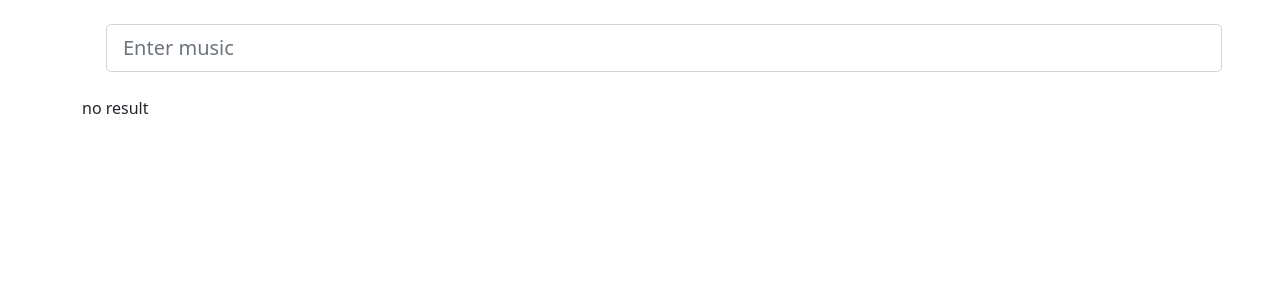
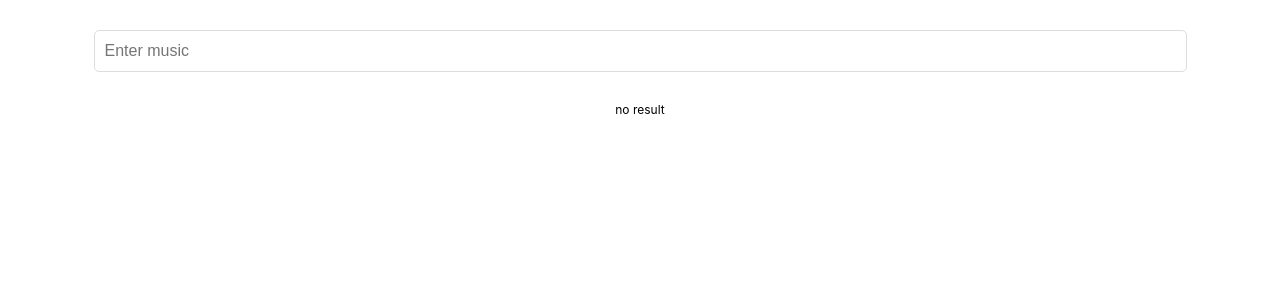
Before and after one commit to ghazalhafezi/searchLyric, a React (Create React App) app: page / in a window 1280 px wide. Shown: the top 300 px of the page. Built offline with nearby package versions, Linux system fonts and the light colour scheme.

Commit message:
set prettier and eslint config

```diff
--- a/package.json
+++ b/package.json
@@ -42,6 +42,7 @@
         "eslint": "^8.4.1",
         "eslint-config-prettier": "^8.3.0",
         "eslint-plugin-prettier": "^4.0.0",
-        "eslint-plugin-react": "^7.27.1"
+        "eslint-plugin-react": "^7.27.1",
+        "prettier": "^2.5.1"
     }
 }
--- a/src/App.css
+++ b/src/App.css
@@ -1,38 +1,4 @@
-.App {
-  text-align: center;
+body {
+    font-size: 12px;
+    margin: 0;
 }
-
-.App-logo {
-  height: 40vmin;
-  pointer-events: none;
-}
-
-@media (prefers-reduced-motion: no-preference) {
-  .App-logo {
-    animation: App-logo-spin infinite 20s linear;
-  }
-}
-
-.App-header {
-  background-color: #282c34;
-  min-height: 100vh;
-  display: flex;
-  flex-direction: column;
-  align-items: center;
-  justify-content: center;
-  font-size: calc(10px + 2vmin);
-  color: white;
-}
-
-.App-link {
-  color: #61dafb;
-}
-
-@keyframes App-logo-spin {
-  from {
-    transform: rotate(0deg);
-  }
-  to {
-    transform: rotate(360deg);
-  }
-}
--- a/src/App.jsx
+++ b/src/App.jsx
@@ -1,5 +1,4 @@
 import "./App.css";
-import 'bootstrap/dist/css/bootstrap.min.css';
 import Search from "./components/Search";
 import Lyric from "./components/lyric/lyric";
 import {
--- a/src/components/Search.css
+++ b/src/components/Search.css
@@ -0,0 +1,18 @@
+.container {
+    margin: 10px;
+    display: flex;
+    flex-direction: column;
+    justify-content: center;
+    align-items: center;
+}
+
+.custom-input {
+    padding: 10px;
+    min-height: 20px;
+    width: 85%;
+    border: 1px solid #ddd;
+    border-radius: 5px;
+    margin-bottom: 30px;
+    margin-top: 20px;
+    font-size: 1rem;
+}
--- a/src/components/Search.jsx
+++ b/src/components/Search.jsx
@@ -1,43 +1,36 @@
-import React, {useState} from "react";
+import React, { useState } from "react";
+import "./Search.css";
 import Music from "./music/music";
-import { Button } from 'react-bootstrap';
 
-function Search(){
+function Search() {
+  const [list, setList] = useState([]);
+  const [searchResult, setSearchResult] = useState(false);
+  const searchHandler = (event) => {
+    let musicName = event.target.value;
 
-    const [list, setList] = useState([]);
-    const [searchResult, setSearchResult] = useState(false);
+    fetch(`https://api.lyrics.ovh/suggest/${musicName}`)
+      .then((res) => res.json())
+      .then((result) => {
+        setList(result.data);
+        setSearchResult(true);
+      });
+  };
 
-    const searchHandler = (event) => {
-        let musicName = event.target.value;
-
-        fetch(`https://api.lyrics.ovh/suggest/${musicName}` )
-        .then(res => res.json())
-        .then(
-            (result) => {
-            setList(result.data);
-            setSearchResult(true);
-        },
-            (error) => {
-                setSearchResult(false);
-            }
-        );
-
-    }
-
-    return (
-        <div className = 'wrapper'>
-            <div className = 'container'>
-            <input placeholder = "Enter music" className = 'form-control m-4 form-control-lg' onChange = {searchHandler} type="text" />
-            {/* <Button variant="secondary">Search Lyric</Button> */}
-            <div className = "result mt-4">
-                {searchResult ? <Music list = {list} /> : <span>no result</span>}
-            </div>
-            </div>
-
-
+  return (
+    <div className="wrapper">
+      <div className="container">
+        <input
+          placeholder="Enter music"
+          className="custom-input"
+          onChange={searchHandler}
+          type="text"
+        />
+        <div className="result">
+          {searchResult ? <Music list={list} /> : <span>no result</span>}
         </div>
-    )
+      </div>
+    </div>
+  );
 }
 
-
 export default Search;
--- a/src/components/lyric/lyric.css
+++ b/src/components/lyric/lyric.css
@@ -1,3 +1,14 @@
 .lyric-text {
-    margin: 50px;
+    line-height: 30px;
+    font-size: 1rem;
+    padding: 0 40px;
 }
+
+.title {
+    font-size: 1.4rem;
+    margin: 10 px;
+}
+
+.artist {
+    font-size: 1rem;
+}
--- a/src/components/lyric/lyric.jsx
+++ b/src/components/lyric/lyric.jsx
@@ -1,5 +1,6 @@
 import React, {useState} from "react";
 import { useParams } from "react-router";
+import "../lyric/lyric.css";
 
 export default function Lyric() {
 
@@ -24,8 +25,8 @@ export default function Lyric() {
         );
         return (
             <div className = "container mt-5">
-                <h3>{musicName}</h3>
-                <h2>{artist}</h2>
+                <h3 className = 'title'>{musicName}</h3>
+                <h2 className = 'artist'>{artist}</h2>
                 <div className = 'lyric-text'>{lyric}</div>
             </div>
         )
--- a/src/components/music/music.css
+++ b/src/components/music/music.css
@@ -0,0 +1,54 @@
+.list-item {
+    display: flex;
+    flex-wrap: wrap;
+    justify-content: center;
+    align-items: center;
+}
+
+.card {
+    width: 20%;
+    margin: 10px;
+    border: 1px solid #ddd;
+    box-shadow: 1px 0px 3px #ccc;
+}
+
+.card-title {
+    font-size: 1.3rem;
+    margin-top: 15px;
+    margin-bottom: 10px;
+    max-height: 60px;
+}
+
+.card-text {
+    margin-top: 3px;
+    font-size: 0.9rem;
+}
+
+@media screen and (max-width: 768px) {
+    .card {
+        width: 40%;
+    }
+}
+
+.card-body {
+    display: flex;
+    flex-direction: column;
+    justify-content: center;
+    align-items: center;
+    padding: 15px;
+}
+
+.card img {
+    width: 100%;
+}
+
+.btn-info {
+    background: cadetblue;
+    color: #fff;
+    padding: 10px;
+    border-radius: 5px;
+    text-decoration: none;
+    font-weight: bold;
+    margin-top: 0px;
+    display: inline-block;
+}
--- a/src/components/music/music.jsx
+++ b/src/components/music/music.jsx
@@ -1,14 +1,13 @@
-import react from "react";
-import { Card } from 'react-bootstrap';
+import "../music/music.css";
 import {
     Link, Outlet
   } from 'react-router-dom'
 
 export default function Music(props){
 
-    const listItem = props.list.map((item,index) =>
+    const listItem = props.list.map(item =>
     (
-        <Card className = "m-2 col-4 col-md-2" key = {index}>
+        <div className = "card" key = {item.id}>
                 <img src = {item.album.cover_big} className="card-img-top" alt = {item.artist.name} />
                 <div className="card-body">
                     <h5 className="card-title">{item.artist.name}</h5>
@@ -16,10 +15,10 @@ export default function Music(props){
                     <Link to = {`/Lyric/${item.title_short}/${item.artist.name}`} className="btn btn-info">Go To Lyric</Link>
                 </div>
             <Outlet />
-        </Card>
+        </div>
     ))
 
     return (
-        <div className = 'd-flex flex-wrap justify-content-center'>{listItem}</div>
+        <div className = 'list-item'>{listItem}</div>
     )
 }
```
Also changed, not shown: .eslintrc.json (renamed from .eslintrc1.json), 1 other file (tests, documents, lock files or other folders).
